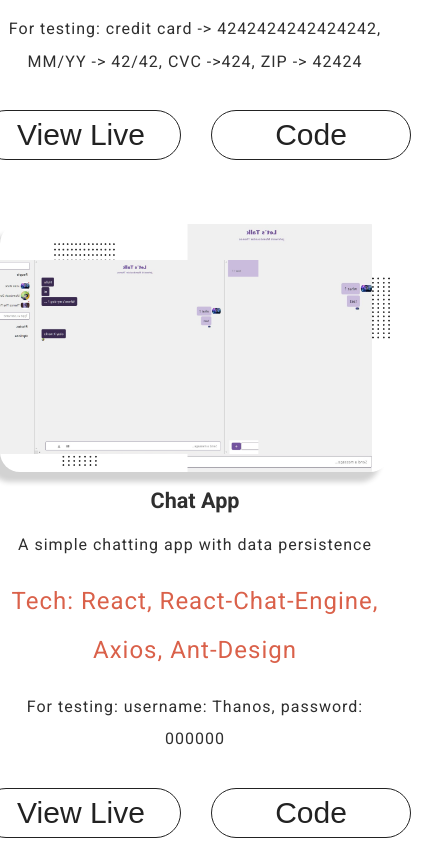
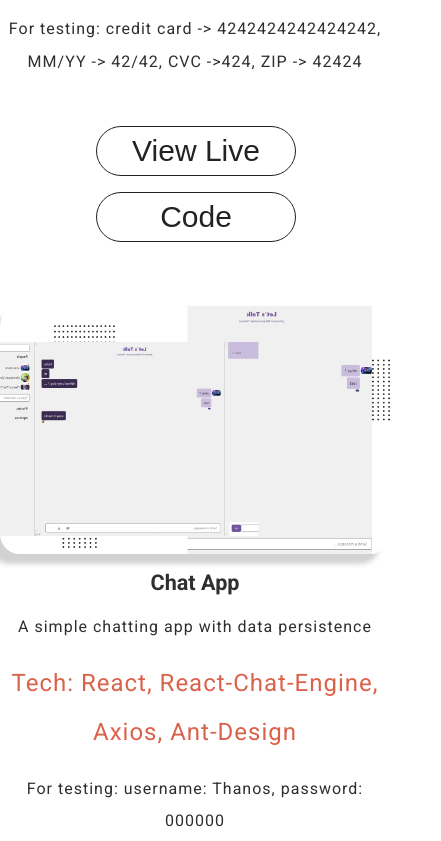
Before and after one commit to Mamdouidar/portfolio, a plain HTML site: page index.html in a window 390 px wide. Shown: the part 1663-2504 px from the top of the page, 441 px wide, since content can reach past the window. Drawn offline with Linux system fonts and the light colour scheme; a web font is replaced by a local one.

Commit message:
second commit

```diff
--- a/index.html
+++ b/index.html
@@ -33,7 +33,7 @@
                     <h1>Mamdouh</h1>
                     <h1>Douidar</h1>
                     <div class="banner-btns">
-                        <a href="">
+                        <a href="#" target="_blank">
                             <button class="banner-btn">Resume</button>
                         </a>
                         <a href="#contact">
--- a/style.css
+++ b/style.css
@@ -490,4 +490,12 @@ textarea::placeholder {
     .nav {
         left: 60%;
     }
+
+    .project-btns {
+        flex-direction: column;
+    }
+
+    .project-btn {
+        margin-top: 1rem;
+    }
 }
```
